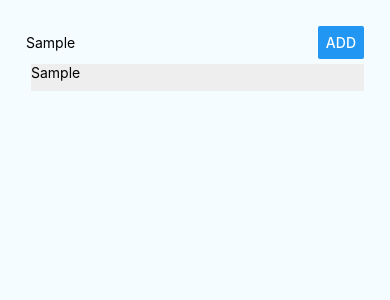
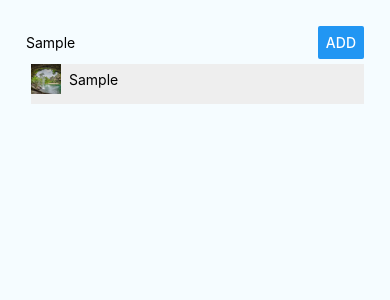
Before and after one commit to SaroshKhawar496/AwesomePlaces, a React Native app: screen / in a window 390 px wide. Both pictures are taken after typing "Sample" into the empty fields and a click on the button "ADD". Shown: the top 300 px of the page. Built offline with nearby package versions, Linux system fonts and the light colour scheme.

Commit message:
Added Images with the new list item

```diff
--- a/App.js
+++ b/App.js
@@ -5,6 +5,7 @@
 
 import PlaceInput from './src/components/PlaceInput/PlaceInput';
 import PlaceList from './src/components/PlaceList/PlaceList';
+import placeImage from './src/assets/BPlace.jpg';
 
 export default class App extends Component {
   state = {
@@ -16,7 +17,12 @@
     this.setState(prevState => {
       return {
         //key below is needed to be used in FlatList in PlaceList
-        places: prevState.places.concat({key: Math.random() , value: placeName})
+        places: prevState.places.concat({
+          key: Math.random(),
+          name: placeName,
+          image: placeImage
+
+        })
       }
     })
   }
--- a/src/components/ListItem/ListItem.js
+++ b/src/components/ListItem/ListItem.js
@@ -1,11 +1,13 @@
 import React from 'react';
-import {View, Text, StyleSheet, TouchableOpacity} from 'react-native';
+import {View, Text, StyleSheet, TouchableOpacity, Image} from 'react-native';
+import { directive } from '@babel/types';
 
 const listItem = (props) => (
     //TouchableWithoutFeedback allows us to register touch event w/o feedback
     // only one child element to be allowed inside it
     <TouchableOpacity onPress={props.onItemPressed}>
         <View style={styles.listItem} >
+            <Image resizeMode="cover" source={props.placeImg} style={styles.placeImage}/>
             <Text>{props.placeName}</Text>
         </View>
     </TouchableOpacity>
@@ -17,7 +19,14 @@
         width: "100%",
         margin: 5,
         paddingBottom: 10,
-        backgroundColor: "#eee"
+        backgroundColor: "#eee",
+        flexDirection: "row",
+        alignItems: "center"
+    },
+    placeImage: {
+        marginRight: 8,
+        height: 30,
+        width: 30
     }
 })
 
--- a/src/components/PlaceList/PlaceList.js
+++ b/src/components/PlaceList/PlaceList.js
@@ -13,7 +13,8 @@
         data={props.places}
         renderItem={(info) => (//info is the item to be rendered at the instance
             <ListItem
-            placeName={info.item.value} //value & key property is coming from App.js
+            placeName={info.item.name} //value & key property is coming from App.js
+            placeImg={info.item.image}
             onItemPressed={()=> props.onItemDeleted(info.item.key)}/>
         )}
         />
```
Also changed, not shown: src/assets/BPlace.jpg (added).
